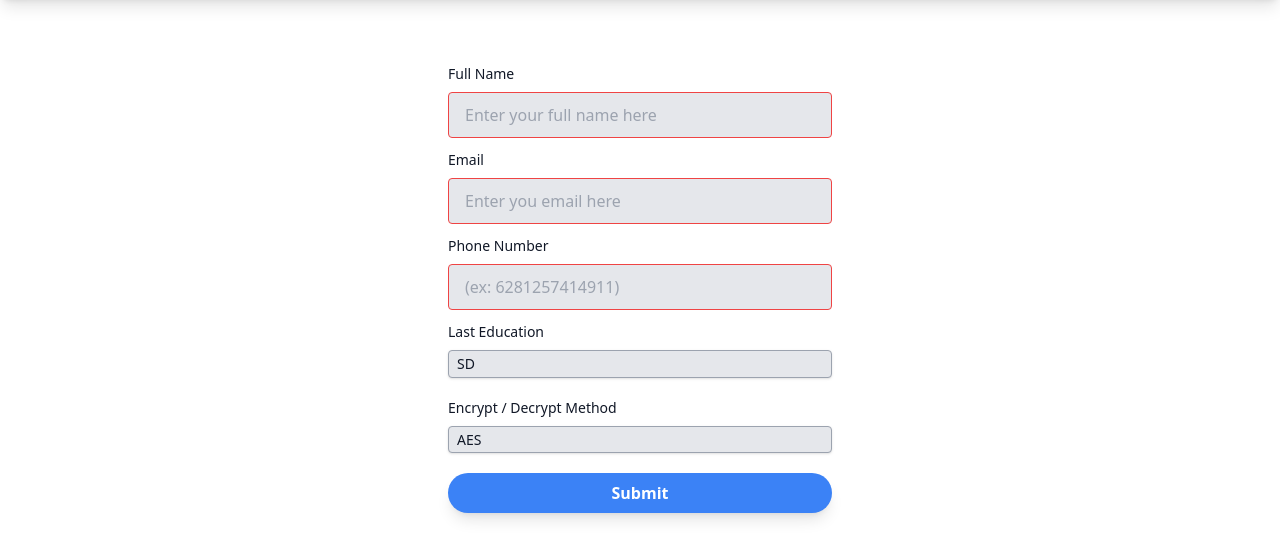
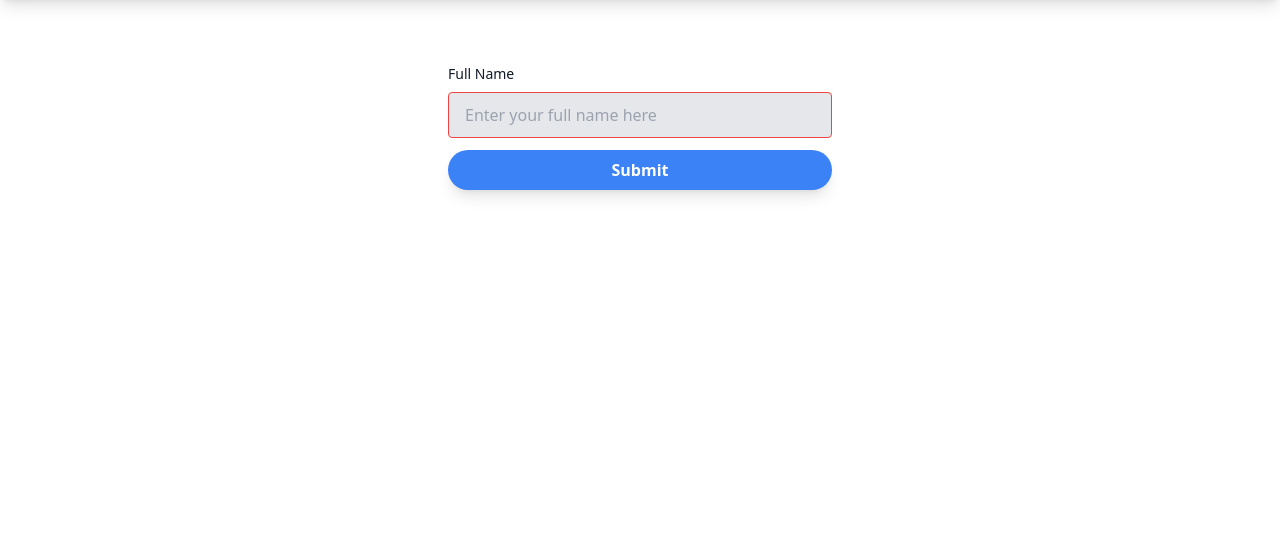
Before and after one commit to khairiyaputrii/Information-Security-Group-Project, a Flask app: page /data_form in a window 1280 px wide. Shown: the part 64-623 px from the top of the page. Run offline with Flask 3, Linux system fonts and the light colour scheme; the visitor is signed in with stand-in values (Sample User, id 1); some libraries are stand-ins or nearby versions.

Commit message:
second push

```diff
--- a/app.py
+++ b/app.py
@@ -1,9 +1,9 @@
 from flask import Flask, render_template, request, redirect, url_for, flash, session
 from werkzeug.security import generate_password_hash, check_password_hash
 from werkzeug.utils import secure_filename
-from Crypto.Cipher import AES, DES, ARC4
-from Crypto.Random import get_random_bytes
-from Crypto.Util.Padding import pad, unpad
+from Cryptodome.Cipher import AES, DES, ARC4
+from Cryptodome.Random import get_random_bytes
+from Cryptodome.Util.Padding import pad, unpad
 from PyPDF2 import PdfWriter, PdfReader
 from PIL import Image
 from meta import encrypt_message_aes, decrypt_message_aes, encrypt_message_des, decrypt_message_des, encrypt_message_arc4, decrypt_message_arc4
@@ -17,6 +17,17 @@ import os
 import io
 import time
 
+# ! DATABASE CONNECTION
+# ? Change to your database configuration
+db_config = {
+    'host': '127.0.0.1',
+    'user': 'root',
+    'password': '',
+    'database': 'informationsecurity',
+    'charset': 'utf8mb4',
+    'connection_timeout': 300
+}
+
 app = Flask(__name__)
 app.secret_key = 'secret_key_for_flash_messages'
 
@@ -29,49 +40,7 @@ ALLOWED_EXTENSIONS = {'pdf', 'jpeg', 'jpg', 'png', 'mp4'}
 def create_connection():
     return mysql.connector.connect(**db_config)
 
-# ? Function to check if the file type is allowed
-def allowed_file(filename, file_type):
-    return '.' in filename and filename.rsplit('.', 1)[1].lower() in ALLOWED_EXTENSIONS
-
-# ? Function to save and encrypt uploaded files
-def save_and_encrypt_file(file_key, file_type, encryption_method, iv):
-    file = request.files[file_key]
-    if file and allowed_file(file.filename, file_type):
-        file_folder = app.config['UPLOAD_FOLDER']
-        filename = secure_filename(file.filename)
-        file_path = os.path.join(file_folder, filename)
-        file.save(file_path)
-
-        if encryption_method == 'AES':
-            key = aes_key
-        elif encryption_method == 'DES':
-            key = des_key
-        elif encryption_method == 'ARC4':
-            key = arc4_key
-
-        if file_type == 'pdf':
-            encrypt_pdf_file(file_path, key)
-        elif file_type == 'img':
-            encrypt_image_file(file_path, key, iv)
-        elif file_type == 'video':
-            encrypt_video_file(file_path, key)
-
-        return file_path
-
-# ! DATABASE CONNECTION
-
-# ? Change to your database configuration
-db_config = {
-    'host': '127.0.0.1',
-    'user': 'root',
-    'password': '',
-    'database': 'keamananinf',
-    'charset': 'utf8mb4',
-    'connection_timeout': 300
-}
-
 # ! ROUTING
-
 # ? Redirect the root URL to the login page
 @app.route('/')
 def root():
@@ -96,7 +65,7 @@ def login():
         cursor = connection.cursor()
 
         # ? Change to the appropriate table and column names in your database
-        query = "SELECT username, password FROM user WHERE username = %s"
+        query = "SELECT username, password FROM users WHERE username = %s"
         cursor.execute(query, (username,))
         result = cursor.fetchone()
 
@@ -119,11 +88,14 @@ def register():
         username = request.form['username']
         password = request.form['password']
         confirm_password = request.form['confirm_password']
+        aes_key = get_random_bytes(32)
+        des_key = get_random_bytes(8)
+        arc4_key = get_random_bytes(16)
 
         connection = create_connection()
         cursor = connection.cursor()
 
-        check_username_query = "SELECT username FROM user WHERE username = %s"
+        check_username_query = "SELECT username FROM users WHERE username = %s"
         cursor.execute(check_username_query, (username,))
         existing_username = cursor.fetchone()
 
@@ -134,8 +106,8 @@ def register():
         else:
             hashed_password = generate_password_hash(password)
 
-            insert_user_query = "INSERT INTO user (username, password) VALUES (%s, %s)"
-            cursor.execute(insert_user_query, (username, hashed_password))
+            insert_user_query = "INSERT INTO users (username, password,	keyAES, keyDES, keyARC4) VALUES (%s, %s, %s, %s, %s)"
+            cursor.execute(insert_user_query, (username, hashed_password, aes_key, des_key, arc4_key))
 
             connection.commit()
             cursor.close()
@@ -155,230 +127,118 @@ def data_form():
 
     # ? Retrieve the username from the session
     username = session['username']
-    enc_full_name, enc_email, enc_phone_number, enc_last_education = None, None, None, None
+    keyAES, keyDES, keyARC4 = None, None, None
 
     if request.method == 'POST':
-        # ? Set the upload folder dynamically based on the username
-        app.config['UPLOAD_FOLDER'] = f'uploads/{username}'
-        # ? Ensure the user's upload folder exists
-        os.makedirs(app.config['UPLOAD_FOLDER'], exist_ok=True)
-
         full_name = request.form['full_name']
-        email = request.form['email']
-        phone_number = request.form['phone_number']
-        last_education = request.form['last_education']
-        enc_dec_method = request.form['enc_dec_method']
-
-
-        if enc_dec_method == 'AES':
-            # ? Generate a random initialization vector (IV)
-            iv = get_random_bytes(16)
-            # ? Generate a random 256-bit (32-byte) AES key
-            aes_key = get_random_bytes(32)
-
-            start_time_enc = time.perf_counter()
-            enc_full_name = encrypt_message_aes(aes_key, full_name, iv)
-            enc_email = encrypt_message_aes(aes_key, email, iv)
-            enc_phone_number = encrypt_message_aes(aes_key, phone_number, iv)
-            enc_last_education = encrypt_message_aes(aes_key, last_education, iv)
-            # img_enc = encrypt_image_aes('uploads/NaufalIhza/jersey-ori.jpeg', aes_key)
-            end_time_enc = time.perf_counter()
-
-            start_time_dec = time.perf_counter()
-            dec_full_name = decrypt_message_aes(aes_key, enc_full_name, iv)
-            dec_email = decrypt_message_aes(aes_key, enc_email, iv)
-            dec_phone_number = decrypt_message_aes(aes_key, enc_phone_number, iv)
-            dec_last_education = decrypt_message_aes(aes_key, enc_last_education, iv)
-            # img_dec = encrypt_image_aes('uploads/NaufalIhza/jersey-ori.jpeg', aes_key)
-            end_time_dec = time.perf_counter()
-
-            # img_path = save_and_encrypt_file('img_upload', 'img', 'AES', iv)
-            # pdf_path = save_and_encrypt_file('pdf_upload', 'pdf', 'AES')
-            # video_path = save_and_encrypt_file('video_upload', 'video', 'AES')
-
-            enc_dec_key = aes_key
-        if enc_dec_method == 'DES':
-            # ? Generate a random initialization vector (IV)
-            iv = get_random_bytes(8)
-            des_key = get_random_bytes(8)
-
-            start_time_enc = time.perf_counter()
-            enc_full_name = encrypt_message_des(des_key, full_name, iv)
-            enc_email = encrypt_message_des(des_key, email, iv)
-            enc_phone_number = encrypt_message_des(des_key, phone_number, iv)
-            enc_last_education = encrypt_message_des(des_key, last_education, iv)
-            # img_enc = encrypt_image_aes('uploads/NaufalIhza/jersey-ori.jpeg', aes_key)
-            end_time_enc = time.perf_counter()
-
-            start_time_dec = time.perf_counter()
-            dec_full_name = decrypt_message_des(des_key, enc_full_name, iv)
-            dec_email = decrypt_message_des(des_key, enc_email, iv)
-            dec_phone_number = decrypt_message_des(des_key, enc_phone_number, iv)
-            dec_last_education = decrypt_message_des(des_key, enc_last_education, iv)
-            # img_dec = encrypt_image_aes('uploads/NaufalIhza/jersey-ori.jpeg', aes_key)
-            end_time_dec = time.perf_counter()
-
-            # img_path = save_and_encrypt_file('img_upload', 'img', 'DES')
-            # pdf_path = save_and_encrypt_file('pdf_upload', 'pdf', 'DES')
-            # video_path = save_and_encrypt_file('video_upload', 'video', 'DES')
-
-            enc_dec_key = des_key
-        if enc_dec_method == 'ARC4':
-            # ? ARC4 didn't need initialization vector (IV)
-            iv = None
-            arc4_key = get_random_bytes(16)
-
-            start_time_enc= time.perf_counter()
-            enc_full_name = encrypt_message_arc4(arc4_key, full_name)
-            enc_email = encrypt_message_arc4(arc4_key, email)
-            enc_phone_number = encrypt_message_arc4(arc4_key, phone_number)
-            enc_last_education = encrypt_message_arc4(arc4_key, last_education)
-            end_time_enc = time.perf_counter()
-
-            start_time_dec = time.perf_counter()
-            dec_full_name = decrypt_message_arc4(arc4_key, enc_full_name)
-            dec_email = decrypt_message_arc4(arc4_key, enc_email)
-            dec_phone_number = decrypt_message_arc4(arc4_key, enc_phone_number)
-            dec_last_education = decrypt_message_arc4(arc4_key, enc_last_education)
-            # img_dec = encrypt_image_aes('uploads/NaufalIhza/jersey-ori.jpeg', aes_key)
-            end_time_dec = time.perf_counter()
-
-            # img_path = save_and_encrypt_file('img_upload', 'img', 'ARC4')
-            # pdf_path = save_and_encrypt_file('pdf_upload', 'pdf', 'ARC4')
-            # video_path = save_and_encrypt_file('video_upload', 'video', 'ARC4')
-
-            enc_dec_key = arc4_key
+        # email = request.form['email']
+        # phone_number = request.form['phone_number']
+        # last_education = request.form['last_education']
+        # enc_dec_method = request.form['enc_dec_method']
 
         connection = create_connection()
         cursor = connection.cursor()
 
-        insert_data_query = """
-        INSERT INTO data (
-            user,
-            iv,
-            enc_dec_method,
-            enc_dec_key,
-            full_name,
-            email,
-            phone_number,
-            last_education,
-            enc_full_name,
-            enc_email,
-            enc_phone_number,
-            enc_last_education,
-            dec_full_name,
-            dec_email,
-            dec_phone_number,
-            dec_last_education
-        ) VALUES (%s, %s, %s, %s, %s, %s, %s, %s, %s, %s, %s, %s, %s, %s, %s, %s)
-        """
-        data = (username, iv, enc_dec_method, enc_dec_key, full_name, email, phone_number, last_education,
-        enc_full_name, enc_email, enc_phone_number, enc_last_education, dec_full_name, dec_email, dec_phone_number, dec_last_education)
-        cursor.execute(insert_data_query, data)
+        start_time_enc = time.perf_counter()
+        cursor.execute("SELECT id, keyAES, keyDES, keyARC4 FROM users WHERE username = %s", (username,))
+        result = cursor.fetchall()
 
-        connection.commit()
+        if result:
+            user_id, keyAES, keyDES, keyARC4 = result
+
+            fullnameAES = encrypt_message_aes(keyAES, full_name)
+            fullnameDES = encrypt_message_des(keyDES, full_name)
+            fullnameARC4 = encrypt_message_arc4(keyARC4, full_name)
+            end_time_enc = time.perf_counter()
+
+            insert_data_query = """
+            INSERT INTO fullnames (
+                fullnameAES,
+                fullnameDES,
+                fullnameARC4,
+                user_id
+            ) VALUES (%s, %s, %s, %s)
+            """
+            data = (fullnameAES, fullnameDES, fullnameARC4, user_id)
+            cursor.execute(insert_data_query, data)
+
+            connection.commit()
+
+            end_time_dec = time.perf_counter()
+
+            encryption_time = end_time_enc - start_time_enc
+            decryption_time = end_time_dec - end_time_enc
+
+            print(f"Using {enc_dec_method}, Encryption time : {encryption_time:.10f} sec, Decryption time : {decryption_time:.10f} sec")
+            flash(f"Data submitted successfully!\nUsing {enc_dec_method}, Encryption time : {encryption_time:.10f} sec, Decryption time : {decryption_time:.10f} sec", "flash-success")
+
         cursor.close()
         connection.close()
-
-        encryption_time = end_time_enc - start_time_enc
-        decryption_time = end_time_dec - start_time_dec
-
-        print(f"Using { enc_dec_method }, Encryption time : {encryption_time:.10f} sec, Decryption time : {decryption_time:.10f} sec")
-        flash(f"Data submitted successfully!\nUsing { enc_dec_method }, Encryption time : {encryption_time:.10f} sec, Decryption time : {decryption_time:.10f} sec", "flash-success")
 
     return render_template('data_form.html')
 
 # ? Route to decrypt and view submitted data
 
-# @app.route('/view_data_form', methods=['GET', 'POST'])
-# def view_data_form():
+# @app.route('/view_data')
+# def view_data():
 #     if 'username' not in session:
 #         flash("You must log in first to access this page.", "flash-warning")
 #         return redirect(url_for('login'))
-#     if request.method == 'POST':
-#         enc_data_id = request.form['data_id']
-#         return redirect(url_for('view_data', data_id=enc_data_id))
 
-#     return render_template('view_data_form.html')
+#     connection = create_connection()
+#     cursor = connection.cursor()
 
-@app.route('/view_data')
-def view_data():
-    if 'username' not in session:
-        flash("You must log in first to access this page.", "flash-warning")
-        return redirect(url_for('login'))
+#     username = session['username']
 
-    connection = create_connection()
-    cursor = connection.cursor()
+#     select_first_enc_dec_method_query = """
+#         SELECT enc_dec_method
+#         FROM data
+#         WHERE user = %s
+#         ORDER BY id ASC
+#         LIMIT 1;
+#     """
+#     cursor.execute(select_first_enc_dec_method_query, (username,))
+#     first_enc_dec_method = cursor.fetchone()
 
-    username = session['username']
+#     if first_enc_dec_method:
+#         view_enc_dec_method = first_enc_dec_method[0]
+#     else:
+#         view_enc_dec_method = 'AES'
 
-    # Mengambil enc_dec_method pertama dari data user
-    select_first_enc_dec_method_query = """
-        SELECT enc_dec_method
-        FROM data
-        WHERE user = %s
-        ORDER BY id ASC
-        LIMIT 1;
-    """
-    cursor.execute(select_first_enc_dec_method_query, (username,))
-    first_enc_dec_method = cursor.fetchone()
+#     select_data_query = """
+#         SELECT
+#             user,
+#             iv,
+#             enc_dec_method,
+#             enc_dec_key,
+#             full_name,
+#             email,
+#             phone_number,
+#             last_education,
+#             enc_full_name,
+#             enc_email,
+#             enc_phone_number,
+#             enc_last_education,
+#             dec_full_name,
+#             dec_email,
+#             dec_phone_number,
+#             dec_last_education
+#         FROM data WHERE user = %s AND enc_dec_method = %s
+#     """
+#     cursor.execute(select_data_query, (username, view_enc_dec_method))
+#     data = cursor.fetchone()
 
-    if first_enc_dec_method:
-        view_enc_dec_method = first_enc_dec_method[0]
-    else:
-        # Jika tidak ada data, maka default-kan ke 'AES'
-        view_enc_dec_method = 'AES'
+#     cursor.close()
+#     connection.close()
 
-    select_data_query = """
-        SELECT
-            user,
-            iv,
-            enc_dec_method,
-            enc_dec_key,
-            full_name,
-            email,
-            phone_number,
-            last_education,
-            enc_full_name,
-            enc_email,
-            enc_phone_number,
-            enc_last_education,
-            dec_full_name,
-            dec_email,
-            dec_phone_number,
-            dec_last_education
-        FROM data WHERE user = %s AND enc_dec_method = %s
-    """
-    cursor.execute(select_data_query, (username, view_enc_dec_method))
-    data = cursor.fetchone()
+#     if data is None:
+#         flash("There is no data yet!", "flash-warning")
+#         return redirect(url_for('data_form'))
 
-    cursor.close()
-    connection.close()
+#     user, iv, enc_dec_method, enc_dec_key, full_name, email, phone_number, last_education, enc_full_name, enc_email, enc_phone_number, enc_last_education, dec_full_name, dec_email, dec_phone_number, dec_last_education = data
 
-    if data is None:
-        flash("There is no data yet!", "flash-warning")
-        return redirect(url_for('data_form'))
-
-    user, iv, enc_dec_method, enc_dec_key, full_name, email, phone_number, last_education, enc_full_name, enc_email, enc_phone_number, enc_last_education, dec_full_name, dec_email, dec_phone_number, dec_last_education = data
-
-    return render_template('view_data.html', enc_dec_method=enc_dec_method, enc_full_name=enc_full_name, dec_full_name=dec_full_name, dec_email=dec_email, dec_phone_number=dec_phone_number, dec_last_education=dec_last_education)
+#     return render_template('view_data.html', enc_dec_method=enc_dec_method, enc_full_name=enc_full_name, dec_full_name=dec_full_name, dec_email=dec_email, dec_phone_number=dec_phone_number, dec_last_education=dec_last_education)
 
 
 if __name__ == '__main__':
-    # ? Generate a random 256-bit (32-byte) AES key
-    # aes_key = get_random_bytes(32)
-    # aes_key = b"[\xcf\xe1\x9f\xb7\x87\xf9;5\x1d00F\xeb\x00\x92\xc1\xa2K\x0f\xab\xac\xa3r\xbe\x96\xf5\x19*\xba'\x18"
-    # ? Generate a random 64-bit (8-byte) DES key
-    # des_key = get_random_bytes(8)
-    # des_key = b'P\xc1:\xba=\x1e\xd6X'
-    # ? Generate a random 128-bit (16-byte) RC4 key
-    # arc4_key = get_random_bytes(16)
-    # arc4_key = b'\x06\xe0\n\xb3\xe0[S\xac\xb8\xce\xc01\xc6\xf6\x97\x81'
-
-    # input_image_path = 'uploads/NaufalIhza/jersey-ori.jpeg'
-    # encrypted_image_path = 'uploads/NaufalIhza/jersey-enc.jpeg'
-    # decrypted_image_path = 'uploads/NaufalIhza/jersey-dec.jpeg'
-    # encrypt_image_aes(input_image_path, encrypted_image_path, aes_key)
-    # decrypt_image_aes(encrypted_image_path, decrypted_image_path, aes_key)
-
     app.run(debug=True)
--- a/templates/data_form.html
+++ b/templates/data_form.html
@@ -44,19 +44,19 @@
             <input type="text" id="full_name" name="full_name" class="appearance-none block w-96 bg-gray-200 text-gray-700 border border-red-500 rounded py-3 px-4 mb-3 leading-tight focus:outline-none focus:bg-white" required placeholder="Enter your full name here">
         </div>
 
-        <div>
+        <!-- <div>
             <label for="email" class="block mb-2 text-sm font-medium text-gray-900 dark:text-black">Email</label>
             <input type="email" id="email" name="email" class="appearance-none block w-96 bg-gray-200 text-gray-700 border
             border-red-500 rounded py-3 px-4 mb-3 leading-tight focus:outline-none focus:bg-white" required placeholder="Enter you email here">
-        </div>
+        </div> -->
 
-        <div>
+        <!-- <div>
             <label for="phone_number" class="block mb-2 text-sm font-medium text-gray-900 dark:text-black" >Phone Number</label>
             <input type="tel" id="phone_number" name="phone_number" pattern="[0-9]{11,13}" class="appearance-none block w-96 bg-gray-200 text-gray-700 border
             border-red-500 rounded py-3 px-4 mb-3 leading-tight focus:outline-none focus:bg-white" required placeholder="(ex: 6281257414911)">
-        </div>
+        </div> -->
 
-        <div class="block mb-5 text-sm font-medium text-gray-900 dark:text-black">
+        <!-- <div class="block mb-5 text-sm font-medium text-gray-900 dark:text-black">
             <div class="inline-block relative">
                 <div class="flex flex-col gap-2">
                     <label class="mr-3" for="last_education">Last Education</label>
@@ -70,7 +70,7 @@
                     </select>
                 </div>
             </div>
-        </div>
+        </div> -->
 
         <!-- Add a file input field for PDF upload with a maximum size of 5MB -->
         <!-- <div class="flex flex-col gap-2 block mb-5 w-96 text-sm font-medium text-gray-900 dark:text-black">
@@ -90,7 +90,7 @@
             <input type="file" id="video_upload" name="video_upload" accept=".mp4" required>
         </div> -->
 
-        <div class="block mb-5 text-sm font-medium text-gray-900 dark:text-black">
+        <!-- <div class="block mb-5 text-sm font-medium text-gray-900 dark:text-black">
             <div class="inline-block relative">
                 <div class="flex flex-col gap-2">
                     <label class="mr-3" for="enc_dec_method">Encrypt / Decrypt Method</label>
@@ -101,7 +101,7 @@
                     </select>
                 </div>
             </div>
-        </div>
+        </div> -->
 
         <button type="submit" class="bg-blue-500 hover:bg-blue-700 text-white font-bold py-2 px-4 rounded-full shadow-lg focus:outline-none focus:shadow-outline w-96">Submit</button>
     </form>
--- a/templates/login.html
+++ b/templates/login.html
@@ -8,7 +8,7 @@
     <script src="https://cdn.tailwindcss.com"></script>
 </head>
 <body class="min-h-screen flex items-center justify-center bg-gradient-to-b from-blue-50 to-blue-300">
-    <div class="w-full max-w-md bg-white p-8 rounded shadow-md">
+    <div class="w-full max-w-md bg-white p-8 rounded-lg shadow-md">
         {% with messages = get_flashed_messages() %}
             {% if messages %}
             <div id="alerts">
--- a/video.py
+++ b/video.py
@@ -1,9 +1,9 @@
 from flask import Flask, render_template, request, redirect, url_for, flash, session
 from werkzeug.security import generate_password_hash, check_password_hash
 from werkzeug.utils import secure_filename
-from Crypto.Cipher import AES, DES, ARC4
-from Crypto.Random import get_random_bytes
-from Crypto.Util.Padding import pad, unpad
+from Cryptodome.Cipher import AES, DES, ARC4
+from Cryptodome.Random import get_random_bytes
+from Cryptodome.Util.Padding import pad, unpad
 from PyPDF2 import PdfWriter, PdfReader
 from PIL import Image
 
```
Also changed, not shown: file.py (+3 -4 lines), image.py (+3 -5 lines), meta.py (+24 -43 lines), templates/view_data.html (+74 -30 lines), 10 other files.
